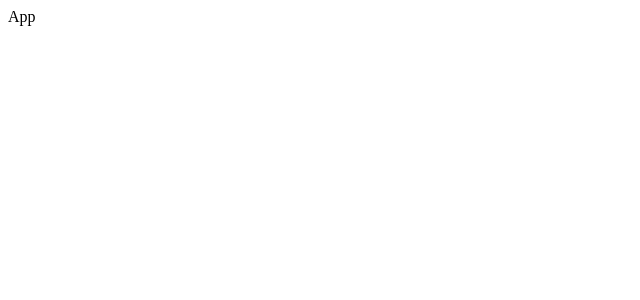
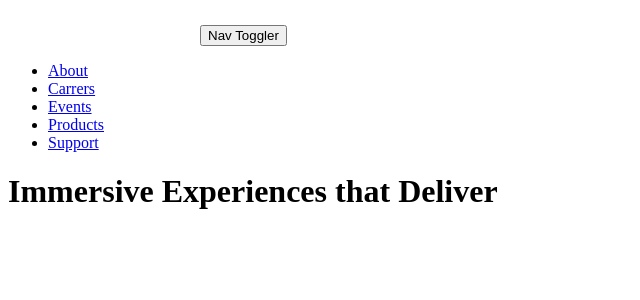
Before and after one commit to Arsalan2078/loopstudios-landing-page, a React (Vite) app: page / in a window 1280 px wide. Shown: the top 300 px of the page, without its empty margins (0-640 px from the left). Built offline with nearby package versions, Linux system fonts and the light colour scheme.

Commit message:
starting to add ts components

```diff
--- a/src/App.tsx
+++ b/src/App.tsx
@@ -1,7 +1,9 @@
+import Header from "./components/Header"
+
 const App = () => {
   return (
     <>
-      App
+      <Header />
     </>
   );
 }
--- /dev/null
+++ b/src/components/Header.tsx
@@ -0,0 +1,17 @@
+import Nav from "./Nav";
+
+const Header = () => {
+  return (
+    <header className="header">
+      <div className="container">
+        <Nav />
+
+        <h1>
+          Immersive Experiences that Deliver
+        </h1>
+      </div>
+    </header>
+  );
+}
+
+export default Header;
--- /dev/null
+++ b/src/components/Logo.tsx
@@ -0,0 +1,14 @@
+import { ImageProps } from "../libs/types";
+
+function Logo ({src, alt}: ImageProps) {
+  return (
+    <a href="#">
+      <img
+        src={src}
+        alt={alt}
+      />
+    </a>
+  );
+}
+
+export default Logo;
--- /dev/null
+++ b/src/components/Nav.tsx
@@ -0,0 +1,44 @@
+import { useState } from "react";
+import NavToggler from "./NavToggler";
+import Logo from "./Logo";
+
+function Nav () {
+  const [showNav, setShowNav] = useState<boolean>(false);
+
+  function handleShowNav () {
+    setShowNav(!showNav);
+  }
+
+  return (
+    <nav className="nav">
+      <Logo
+        src={`src/assets/images/logo.svg`}
+        alt={`logo`}
+      />
+
+      <NavToggler
+        onClick={handleShowNav}
+      />
+
+      <ul className={`nav-links ${showNav ? "show" : ""}`}>
+        <li>
+          <a href="#">About</a>
+        </li>
+        <li>
+          <a href="#">Carrers</a>
+        </li>
+        <li>
+          <a href="#">Events</a>
+        </li>
+        <li>
+          <a href="#">Products</a>
+        </li>
+        <li>
+          <a href="#">Support</a>
+        </li>
+      </ul>
+    </nav>
+  );
+}
+
+export default Nav;
--- /dev/null
+++ b/src/components/NavToggler.tsx
@@ -0,0 +1,11 @@
+import { OnClickProps } from "../libs/types";
+
+function NavToggler ({onClick}: OnClickProps) {
+  return (
+    <button className="nav-toggler" onClick={onClick}>
+      Nav Toggler
+    </button>
+  );
+}
+
+export default NavToggler;
--- /dev/null
+++ b/src/libs/types.ts
@@ -0,0 +1,8 @@
+export interface ImageProps {
+  src: string,
+  alt: string
+}
+
+export interface OnClickProps {
+  onClick: () => void
+}
```
Also changed, not shown: 1 other file (tests, documents, lock files or other folders).
